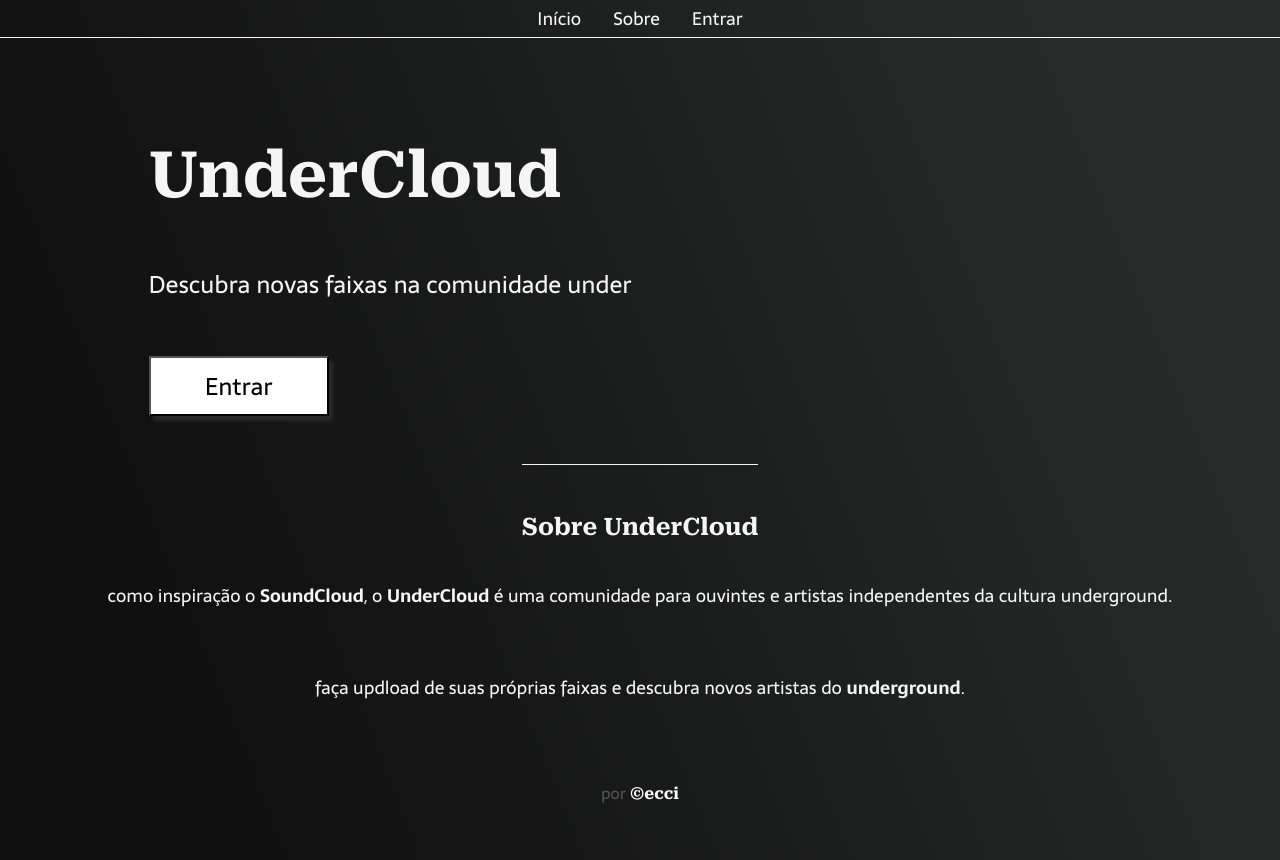
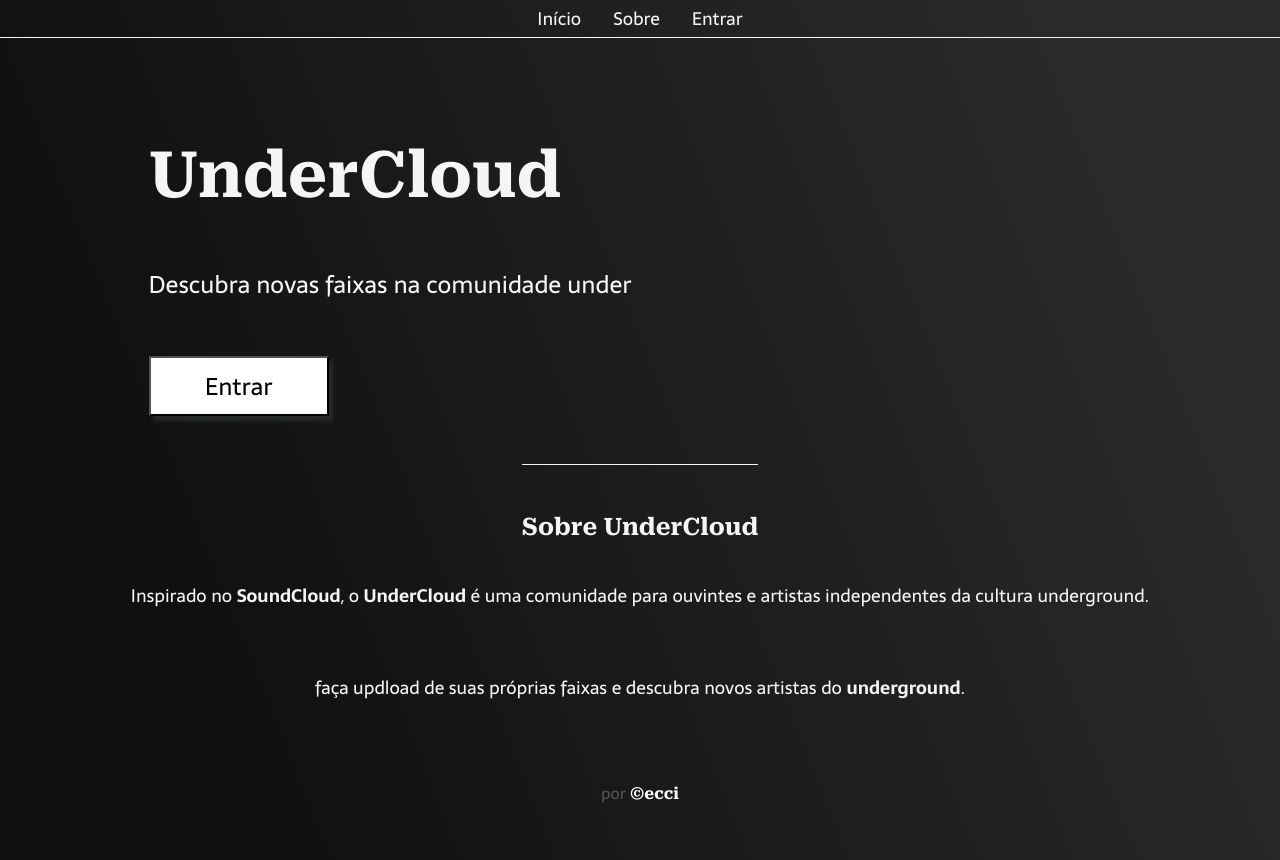
Before and after one commit to eccxdee/UnderCloud, a plain HTML site: page index.html in a window 1280 px wide. Drawn offline with Linux system fonts and the light colour scheme.

Commit message:
conteudo-secundario-escrito-paragrafo alterado para 'Inspirado no'

```diff
--- a/index.html
+++ b/index.html
@@ -32,7 +32,7 @@
         <section class="conteudo-secundario">
             <h3 class="conteudo-secundario-escrito-titulo">Sobre UnderCloud</h3>
 
-                <p id="conteudo-secundario-escrito-paragrafo">como inspiração o <strong>SoundCloud</strong>, o <strong>UnderCloud</strong> é uma comunidade para ouvintes e artistas independentes da cultura underground.</p>
+                <p id="conteudo-secundario-escrito-paragrafo">Inspirado no <strong>SoundCloud</strong>, o <strong>UnderCloud</strong> é uma comunidade para ouvintes e artistas independentes da cultura underground.</p>
                 <p id="conteudo-secundario-escrito-paragrafo">faça updload de suas próprias faixas e descubra novos artistas do <strong>underground</strong>.</p>
         </section>
     </main>
```
